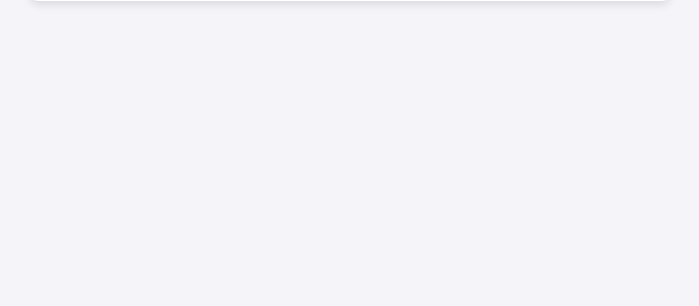
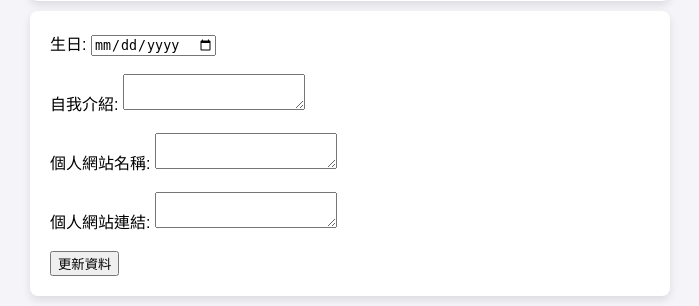
Before and after one commit to takoooo1201/codeSphere, a Flask app: template templates/profile.html in a window 1280 px wide. Shown: the part 608-914 px from the top of the page, without its empty margins (290-989 px from the left). Before the commit the page ends 613 px from the top, so only its background shows below. Run offline with Flask 3, Linux system fonts and the light colour scheme; the template is opened without the code that fills it, so the values that code supplies are empty.

Commit message:
update: profile frontend

```diff
--- a/templates/profile.html
+++ b/templates/profile.html
@@ -47,6 +47,23 @@
             </tbody>
         </table>
     </div>
+    <div class="profile-container">
+        <form action="/update_profile" method="POST">
+            <label for="birthday">生日:</label>
+            <input type="date" id="birthday" name="birthday" value=""><br><br>
+
+            <label for="bio">自我介紹:</label>
+            <textarea id="bio" name="bio"></textarea><br><br>
+
+            <label for="intro">個人網站名稱:</label>
+            <textarea id="intro" name="intro"></textarea><br><br>
+
+            <label for="website_href">個人網站連結:</label>
+            <textarea id="website_href" name="website_href"></textarea><br><br>
+
+            <button type="submit">更新資料</button>
+        </form>
+    </div>
     <script src="{{ url_for('static', filename='profile.js') }}"></script>
     <script src="{{ url_for('static', filename='navbar.js') }}"></script>
     <script>
```
